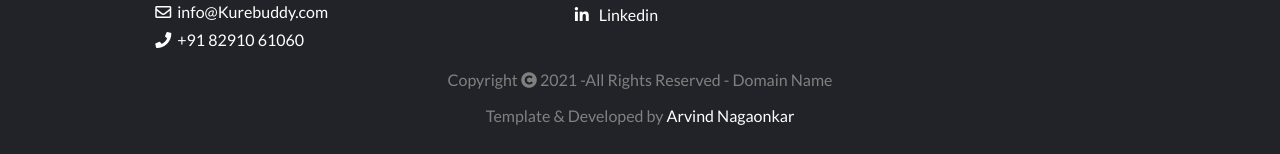
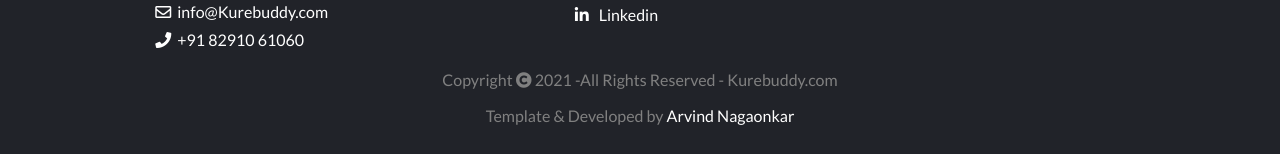
Before and after one commit to ArvindNagaonkar/FindYourCare-Version-2, a React (Create React App) app: page /first-blog in a window 1280 px wide. Shown: the part 1884-2038 px from the top of the page. Built offline with nearby package versions, Linux system fonts and the light colour scheme; no server answers; the database is empty.

Commit message:
domain-name to Kurebuddy

```diff
--- a/src/Pages/Home Page/footer/Footer.js
+++ b/src/Pages/Home Page/footer/Footer.js
@@ -111,7 +111,7 @@ function Footer() {
           <div className="copyrightInput">
             <span>
               Copyright <i className="fas fa-copyright"></i> 2021 -All Rights
-              Reserved - Domain Name
+              Reserved - Kurebuddy
             </span>
           </div>
           <div className="copyrightInput">
@@ -132,7 +132,7 @@ function Footer() {
         <div className="copyright">
           <span>
             Copyright <i className="fas fa-copyright"></i> 2021 -All Rights
-            Reserved - Domain Name
+            Reserved - Kurebuddy.com
           </span>
         </div>
       </div>
```
